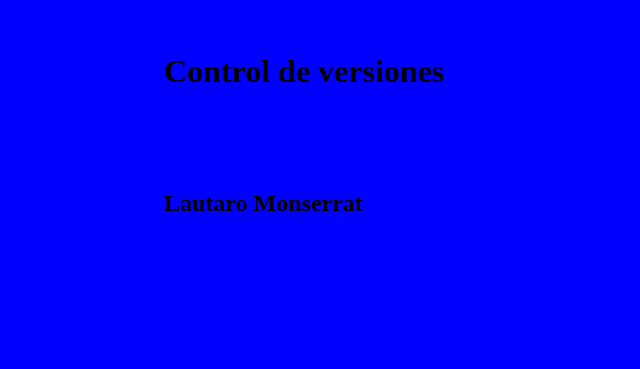
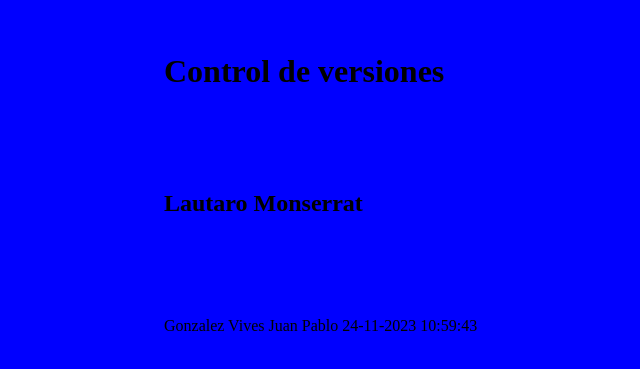
Before and after one commit to Juampi02/TP_SO_I4_104, a plain HTML site: page index.html in a window 1280 px wide. Shown: the part 147-516 px from the top of the page, without its empty margins (136-776 px from the left). Drawn offline with Linux system fonts and the light colour scheme.

Commit message:
actualizar index.html

```diff
--- a/index.html
+++ b/index.html
@@ -10,5 +10,6 @@
 <body>
     <h1>Control de versiones</h1>
     <h2>Lautaro Monserrat</h2>
+    <p>Gonzalez Vives Juan Pablo 24-11-2023 10:59:43 </p>
 </body>
 </html>
```
